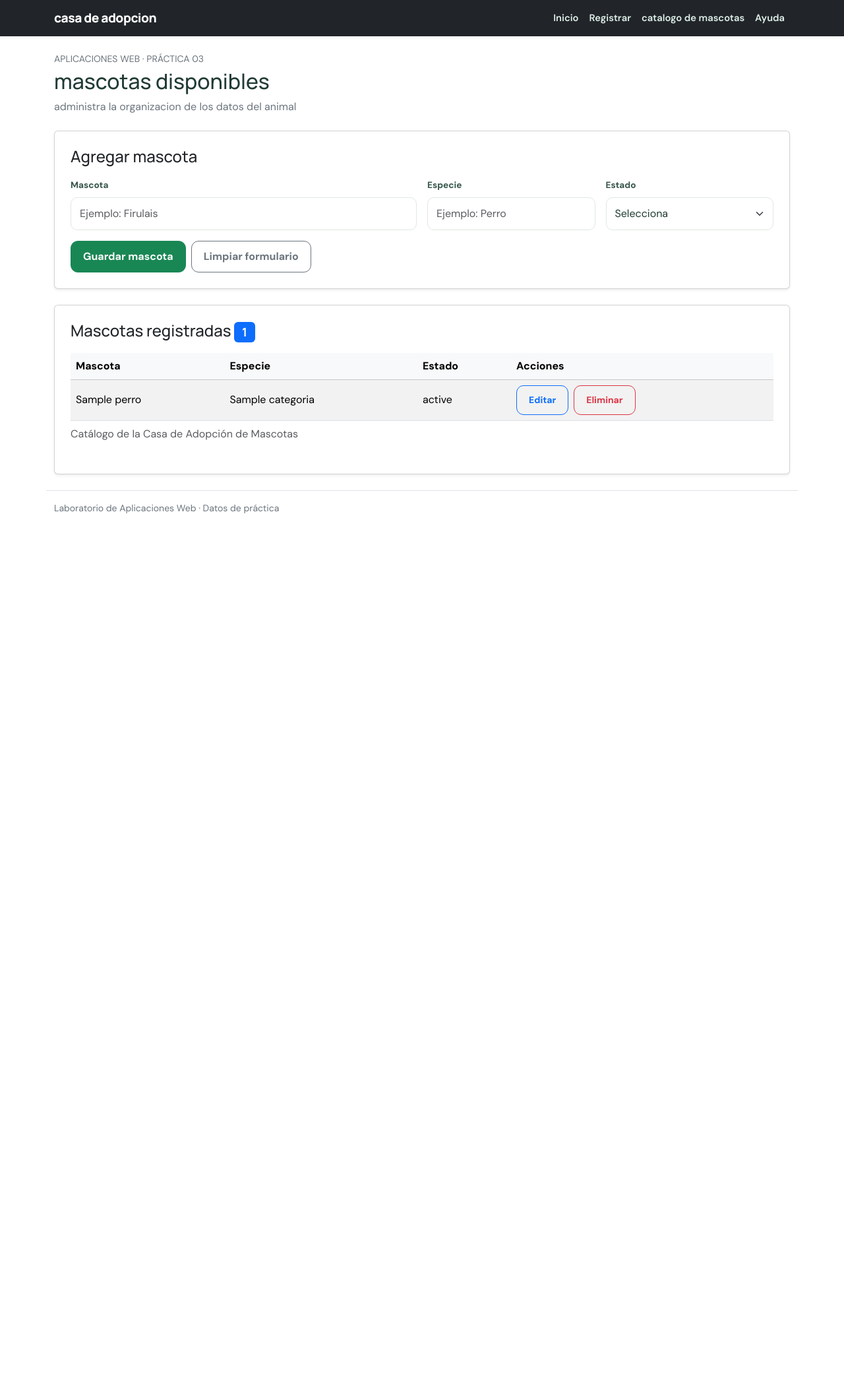
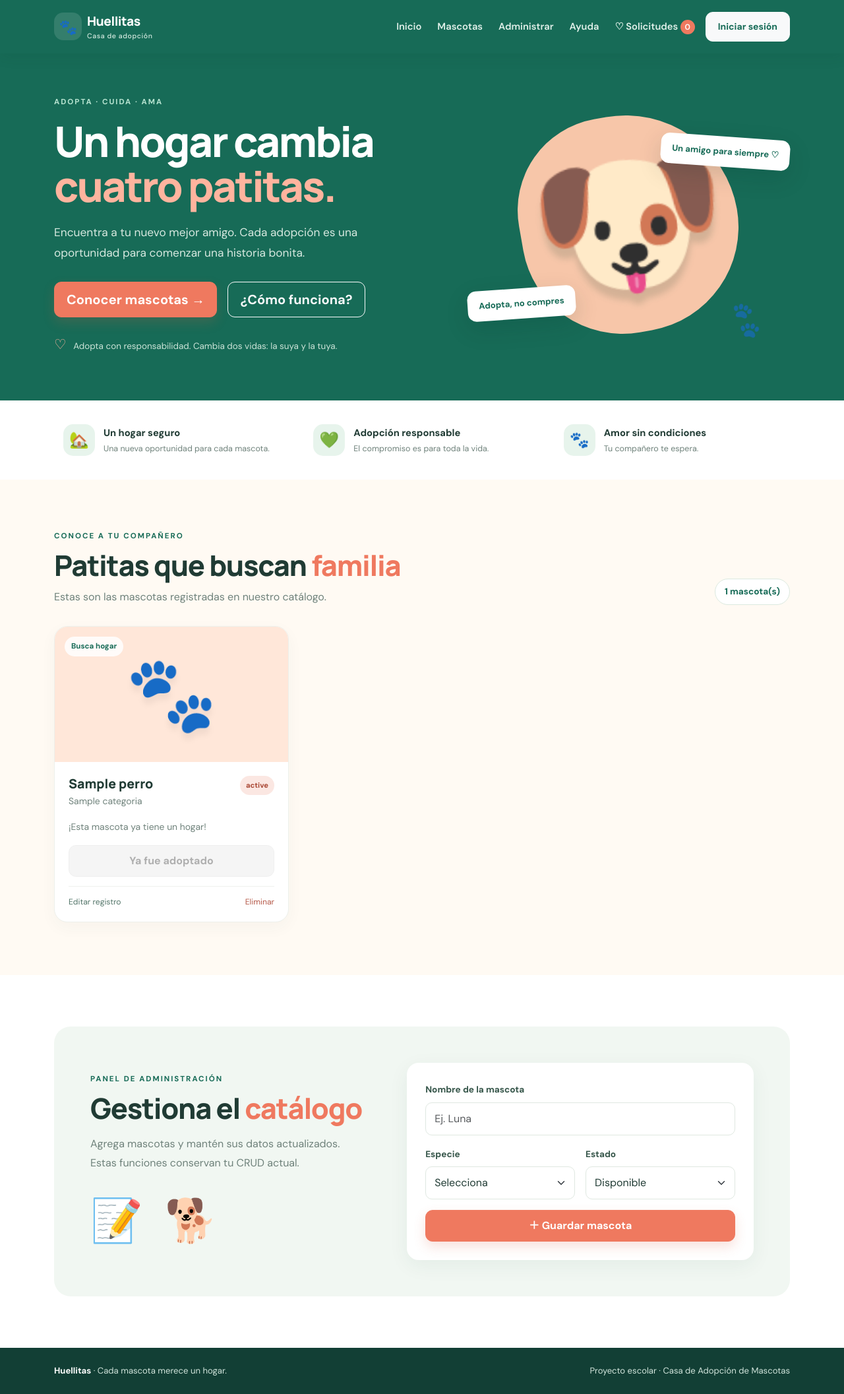
Before and after one commit to yamir1234295/casa-de-adopcion-de-mascotas, a Flask app: page / in a window 1280 px wide. Shown: the whole page at 66% size. Before the commit the page ends 778 px from the top, so only its background shows below. Run offline with Flask 3, Linux system fonts and the light colour scheme; a database or web service that is not in the repository returns one stand-in record (values such as "Sample title"); some libraries are stand-ins or nearby versions.

Commit message:
html y agregar ruta de login y solicitudes que seria el carritpo

```diff
--- a/app.py
+++ b/app.py
@@ -93,6 +93,19 @@ def error_peticion(error):
     ), error.code
 
 
+@app.route("/login")
+def login():
+    # Pantalla visual de inicio de sesión. La autenticación real requiere
+    # usuarios guardados, contraseñas cifradas y manejo de sesiones.
+    return render_template("login.html")
+
+
+@app.route("/carrito")
+def carrito():
+    # El carrito de solicitudes de adopción se conserva en el navegador.
+    return render_template("carrito.html")
+
+
 @app.route("/ayuda")
 def ayuda():
     fecha = datetime.now().strftime("%d/%m/%Y")
@@ -140,4 +153,4 @@ def api_mascota(id):
 
 
 if __name__ == "__main__":
-    app.run(host="127.0.0.1", port=5000, debug=False)
+    app.run(host="0.0.0.0", port=int(os.environ.get("PORT", 5000)), debug=False)
--- a/templates/base.html
+++ b/templates/base.html
@@ -3,62 +3,70 @@
 <head>
   <meta charset="utf-8">
   <meta name="viewport" content="width=device-width, initial-scale=1">
-<title>casa de adopcion de mascotas</title>
-<link rel="stylesheet"
-href="{{ url_for('static',
-filename='bootstrap/css/bootstrap.min.css') }}">
-<link rel="stylesheet"
-href="{{ url_for('static', filename='estilos.css') }}">
+  <meta name="theme-color" content="#176b57">
+  <title>{% block titulo %}Huellitas | Casa de adopción{% endblock %}</title>
+  <link rel="stylesheet" href="{{ url_for('static', filename='bootstrap/css/bootstrap.min.css') }}">
+  <link rel="stylesheet" href="{{ url_for('static', filename='estilos.css') }}">
 </head>
 <body>
-<nav class="navbar navbar-expand-lg bg-dark" data-bs-theme="dark"
-aria-label="Menú principal">
+<nav class="navbar navbar-expand-lg navbar-dark navbar-huellitas sticky-top">
   <div class="container">
-<a class="navbar-brand" href="{{ url_for('inicio') }}">
-casa de adopcion
+    <a class="navbar-brand d-flex align-items-center gap-2" href="{{ url_for('inicio') }}">
+      <span class="brand-icon">🐾</span><span>Huellitas <small>Casa de adopción</small></span>
     </a>
-<button class="navbar-toggler" type="button"
-data-bs-toggle="collapse" data-bs-target="#menuPrincipal"
-aria-controls="menuPrincipal" aria-expanded="false"
-aria-label="Abrir o cerrar menú">
+    <button class="navbar-toggler" type="button" data-bs-toggle="collapse" data-bs-target="#menuPrincipal" aria-controls="menuPrincipal" aria-expanded="false" aria-label="Abrir menú">
       <span class="navbar-toggler-icon"></span>
     </button>
     <div class="collapse navbar-collapse" id="menuPrincipal">
-<ul class="navbar-nav ms-auto">
-<li class="nav-item">
-<a class="nav-link" href="{{ url_for('inicio') }}">
-Inicio
-</a>
-</li>
-<li class="nav-item">
-<a class="nav-link"
-href="{{ url_for('inicio') }}#registro">Registrar</a>
-</li>
-<li class="nav-item">
-<a class="nav-link"
-href="{{ url_for('inicio') }}#lista">catalogo de mascotas</a>
-</li>
-<li class="nav-item">
-<a class="nav-link" href="{{ url_for('ayuda') }}">Ayuda</a>
-</li>
+      <ul class="navbar-nav ms-auto align-items-lg-center gap-lg-2">
+        <li class="nav-item"><a class="nav-link" href="{{ url_for('inicio') }}">Inicio</a></li>
+        <li class="nav-item"><a class="nav-link" href="{{ url_for('inicio') }}#catalogo">Mascotas</a></li>
+        <li class="nav-item"><a class="nav-link" href="{{ url_for('inicio') }}#registro">Administrar</a></li>
+        <li class="nav-item"><a class="nav-link" href="{{ url_for('ayuda') }}">Ayuda</a></li>
+        <li class="nav-item"><a class="nav-link cart-link" href="{{ url_for('carrito') }}">♡ Solicitudes <span class="cart-count" id="cartCount">0</span></a></li>
+        <li class="nav-item"><a class="btn btn-light btn-sm login-nav" href="{{ url_for('login') }}">Iniciar sesión</a></li>
       </ul>
     </div>
   </div>
 </nav>
-<main class="container py-4">
-<header class="mb-4">
-<p class="text-uppercase text-secondary small mb-1">
-Aplicaciones Web · Práctica 03
-</p>
-<h1 class="h2">mascotas disponibles</h1>
-<p class="text-secondary">administra la organizacion de los datos del animal</p>
-</header>
-{% block contenido %}{% endblock %}
-</main>
-<footer class="container py-3 border-top text-secondary small">
-Laboratorio de Aplicaciones Web · Datos de práctica
+<main>{% block contenido %}{% endblock %}</main>
+<footer class="footer-huellitas">
+  <div class="container d-flex flex-column flex-md-row justify-content-between gap-2">
+    <span><strong>Huellitas</strong> · Cada mascota merece un hogar.</span>
+    <span>Proyecto escolar · Casa de Adopción de Mascotas</span>
+  </div>
 </footer>
-<script src="{{ url_for('static',
-filename='bootstrap/js/bootstrap.bundle.min.js') }}"></script>
+<script src="{{ url_for('static', filename='bootstrap/js/bootstrap.bundle.min.js') }}"></script>
+<script>
+(function () {
+  function getCart() {
+    try { return JSON.parse(localStorage.getItem('huellitasCart') || '[]'); }
+    catch (e) { return []; }
+  }
+  function updateCount() {
+    var count = document.getElementById('cartCount');
+    if (count) count.textContent = getCart().length;
+  }
+  window.huellitasCart = {
+    get: getCart,
+    add: function(pet) {
+      var cart = getCart();
+      if (!cart.some(function(item) { return item.id === pet.id; })) cart.push(pet);
+      localStorage.setItem('huellitasCart', JSON.stringify(cart));
+      updateCount();
+    },
+    remove: function(id) {
+      localStorage.setItem('huellitasCart', JSON.stringify(getCart().filter(function(item) { return item.id !== id; })));
+      updateCount();
+    },
+    clear: function() {
+      localStorage.removeItem('huellitasCart');
+      updateCount();
+    }
+  };
+  updateCount();
+})();
+</script>
+{% block scripts %}{% endblock %}
 </body>
 </html>
--- a/templates/index.html
+++ b/templates/index.html
@@ -1,80 +1,96 @@
 {% extends 'base.html' %}
+{% block titulo %}Inicio | Huellitas{% endblock %}
 {% block contenido %}
-<section id="registro" class="card shadow-sm mb-4">
-  <div class="card-body p-4">
-    <h2 class="h4 mb-3">Agregar mascota</h2>
-    <form method="post" action="{{ url_for('agregar') }}"
-          class="row g-3">
-      <div class="col-md-6">
-        <label for="nombre" class="form-label">Mascota</label>
-        <input id="nombre" name="nombre" class="form-control"
-               required maxlength="80" placeholder="Ejemplo: Firulais">
+<section class="hero-section">
+  <div class="container hero-grid">
+    <div class="hero-copy">
+      <span class="eyebrow">ADOPTA · CUIDA · AMA</span>
+      <h1>Un hogar cambia<br><span>cuatro patitas.</span></h1>
+      <p>Encuentra a tu nuevo mejor amigo. Cada adopción es una oportunidad para comenzar una historia bonita.</p>
+      <div class="d-flex flex-wrap gap-3">
+        <a class="btn btn-coral btn-lg" href="#catalogo">Conocer mascotas <span aria-hidden="true">→</span></a>
+        <a class="btn btn-outline-light btn-lg" href="{{ url_for('ayuda') }}">¿Cómo funciona?</a>
       </div>
-      <div class="col-md-3">
-        <label for="categoria" class="form-label">Especie</label>
-        <input id="categoria" name="categoria" class="form-control"
-               required maxlength="20" placeholder="Ejemplo: Perro">
-      </div>
-      <div class="col-md-3">
-        <label for="estado" class="form-label">Estado</label>
-        <select id="estado" name="estado" class="form-select" required>
-          <option value="">Selecciona</option>
-          <option value="Disponible">Disponible</option>
-          <option value="Adoptado">Adoptado</option>
-        </select>
-      </div>
-      <div class="col-12 d-flex gap-2 flex-wrap">
-        <button type="submit" class="btn btn-success">Guardar mascota</button>
-        <button type="reset" class="btn btn-outline-secondary">
-          Limpiar formulario
-        </button>
-      </div>
-    </form>
-  </div>
-</section>
-<section id="lista" class="card shadow-sm">
-  <div class="card-body p-4">
-    <h2 class="h4 mb-3">
-      Mascotas registradas
-      <span class="badge text-bg-primary">{{ alumnos|length }}</span>
-    </h2>
-    <div class="table-responsive">
-      <table class="table table-striped table-hover align-middle">
-        <caption>Catálogo de la Casa de Adopción de Mascotas</caption>
-        <thead class="table-light">
-          <tr>
-            <th scope="col">Mascota</th><th scope="col">Especie</th>
-            <th scope="col">Estado</th><th scope="col">Acciones</th>
-          </tr>
-        </thead>
-        <tbody>
-          {% for alumno in alumnos %}
-          <tr>
-            <td>{{ alumno.nombre }}</td>
-            <td>{{ alumno.categoria }}</td>
-            <td>{{ alumno.get('estado', 'Sin asignar') }}</td>
-            <td>
-              <div class="d-flex gap-2 flex-wrap">
-                <a class="btn btn-outline-primary btn-sm"
-                   href="{{ url_for('editar', id=alumno._id) }}">Editar</a>
-                <form method="post"
-                      action="{{ url_for('eliminar', id=alumno._id) }}"
-                      onsubmit="return confirm('¿Eliminar esta mascota?');">
-                  <button type="submit" class="btn btn-outline-danger btn-sm">
-                    Eliminar
-                  </button>
-                </form>
-              </div>
-            </td>
-          </tr>
-          {% else %}
-          <tr><td colspan="4" class="text-center text-secondary py-4">
-            Todavía no hay mascotas. Agrega la primera.
-          </td></tr>
-          {% endfor %}
-        </tbody>
-      </table>
+      <div class="hero-note"><span>♡</span> Adopta con responsabilidad. Cambia dos vidas: la suya y la tuya.</div>
+    </div>
+    <div class="hero-art" aria-label="Ilustración de una huella de mascota">
+      <div class="sun-shape"></div><div class="pet-emoji">🐶</div>
+      <div class="floating-note note-one">Un amigo para siempre ♡</div>
+      <div class="floating-note note-two">Adopta, no compres</div>
+      <div class="paw-decoration">🐾</div>
     </div>
   </div>
 </section>
+
+<section class="benefits container">
+  <div class="benefit"><span class="benefit-icon">🏡</span><div><strong>Un hogar seguro</strong><small>Una nueva oportunidad para cada mascota.</small></div></div>
+  <div class="benefit"><span class="benefit-icon">💚</span><div><strong>Adopción responsable</strong><small>El compromiso es para toda la vida.</small></div></div>
+  <div class="benefit"><span class="benefit-icon">🐾</span><div><strong>Amor sin condiciones</strong><small>Tu compañero te espera.</small></div></div>
+</section>
+
+<section class="catalog-section" id="catalogo">
+  <div class="container">
+    <div class="section-heading">
+      <div><span class="eyebrow dark-eyebrow">CONOCE A TU COMPAÑERO</span><h2>Patitas que buscan <span>familia</span></h2><p>Estas son las mascotas registradas en nuestro catálogo.</p></div>
+      <span class="catalog-total">{{ alumnos|length }} mascota(s)</span>
+    </div>
+    <div class="row g-4">
+      {% for alumno in alumnos %}
+      <div class="col-sm-6 col-lg-4">
+        <article class="pet-card">
+          <div class="pet-picture {% if loop.index % 3 == 1 %}pet-peach{% elif loop.index % 3 == 2 %}pet-mint{% else %}pet-lilac{% endif %}">
+            <span class="pet-sticker">Busca hogar</span>
+            <span class="pet-big-emoji">{% if 'gato' in alumno.categoria|lower %}🐱{% elif 'conejo' in alumno.categoria|lower %}🐰{% elif 'perro' in alumno.categoria|lower %}🐶{% else %}🐾{% endif %}</span>
+          </div>
+          <div class="pet-card-body">
+            <div class="d-flex justify-content-between align-items-start gap-2">
+              <div><h3>{{ alumno.nombre }}</h3><p class="pet-species">{{ alumno.categoria }}</p></div>
+              <span class="status-pill {% if alumno.get('estado') == 'Disponible' %}status-available{% else %}status-adopted{% endif %}">{{ alumno.get('estado', 'Sin asignar') }}</span>
+            </div>
+            <p class="pet-description">{% if alumno.get('estado') == 'Disponible' %}Está esperando una familia que le dé cariño y cuidados.{% else %}¡Esta mascota ya tiene un hogar!{% endif %}</p>
+            {% if alumno.get('estado') == 'Disponible' %}
+            <button class="btn btn-pet w-100" type="button" onclick="agregarSolicitud('{{ alumno._id }}', {{ alumno.nombre|tojson }}, {{ alumno.categoria|tojson }})">♡ Me interesa adoptar</button>
+            {% else %}
+            <button class="btn btn-pet w-100" type="button" disabled>Ya fue adoptado</button>
+            {% endif %}
+            <div class="pet-admin-links"><a href="{{ url_for('editar', id=alumno._id) }}">Editar registro</a>
+              <form method="post" action="{{ url_for('eliminar', id=alumno._id) }}" onsubmit="return confirm('¿Eliminar esta mascota del registro?');"><button type="submit">Eliminar</button></form>
+            </div>
+          </div>
+        </article>
+      </div>
+      {% else %}
+      <div class="col-12"><div class="empty-state"><span>🐾</span><h3>¡Aquí empieza una nueva historia!</h3><p>Aún no hay mascotas registradas. Puedes agregar la primera desde el panel de administración.</p><a class="btn btn-coral" href="#registro">Registrar mascota</a></div></div>
+      {% endfor %}
+    </div>
+  </div>
+</section>
+
+<section class="admin-section" id="registro">
+  <div class="container">
+    <div class="admin-panel">
+      <div class="admin-intro"><span class="eyebrow dark-eyebrow">PANEL DE ADMINISTRACIÓN</span><h2>Gestiona el <span>catálogo</span></h2><p>Agrega mascotas y mantén sus datos actualizados. Estas funciones conservan tu CRUD actual.</p><div class="admin-illustration">📝 🐕</div></div>
+      <div class="admin-form-wrap">
+        <form method="post" action="{{ url_for('agregar') }}" class="row g-3">
+          <div class="col-12"><label for="nombre" class="form-label">Nombre de la mascota</label><input id="nombre" name="nombre" class="form-control" required maxlength="80" placeholder="Ej. Luna"></div>
+          <div class="col-md-6"><label for="categoria" class="form-label">Especie</label><select id="categoria" name="categoria" class="form-select" required><option value="">Selecciona</option><option>Perro</option><option>Gato</option><option>Conejo</option><option>Otro</option></select></div>
+          <div class="col-md-6"><label for="estado" class="form-label">Estado</label><select id="estado" name="estado" class="form-select" required><option value="Disponible">Disponible</option><option value="Adoptado">Adoptado</option></select></div>
+          <div class="col-12"><button class="btn btn-coral w-100" type="submit">＋ Guardar mascota</button></div>
+        </form>
+      </div>
+    </div>
+  </div>
+</section>
+<div class="toast-message" id="toastMessage" role="status" aria-live="polite"></div>
 {% endblock %}
+{% block scripts %}
+<script>
+function agregarSolicitud(id, nombre, categoria) {
+  window.huellitasCart.add({id: id, nombre: nombre, categoria: categoria});
+  var toast = document.getElementById('toastMessage');
+  toast.textContent = '♡ ' + nombre + ' se agregó a tus solicitudes de adopción.';
+  toast.classList.add('show');
+  setTimeout(function(){ toast.classList.remove('show'); }, 2600);
+}
+</script>
+{% endblock %}
```
Also changed, not shown: templates/carrito.html (added, +33 -0 lines), templates/login.html (added, +31 -0 lines). Lines whose indentation alone changed are shown as unchanged.
